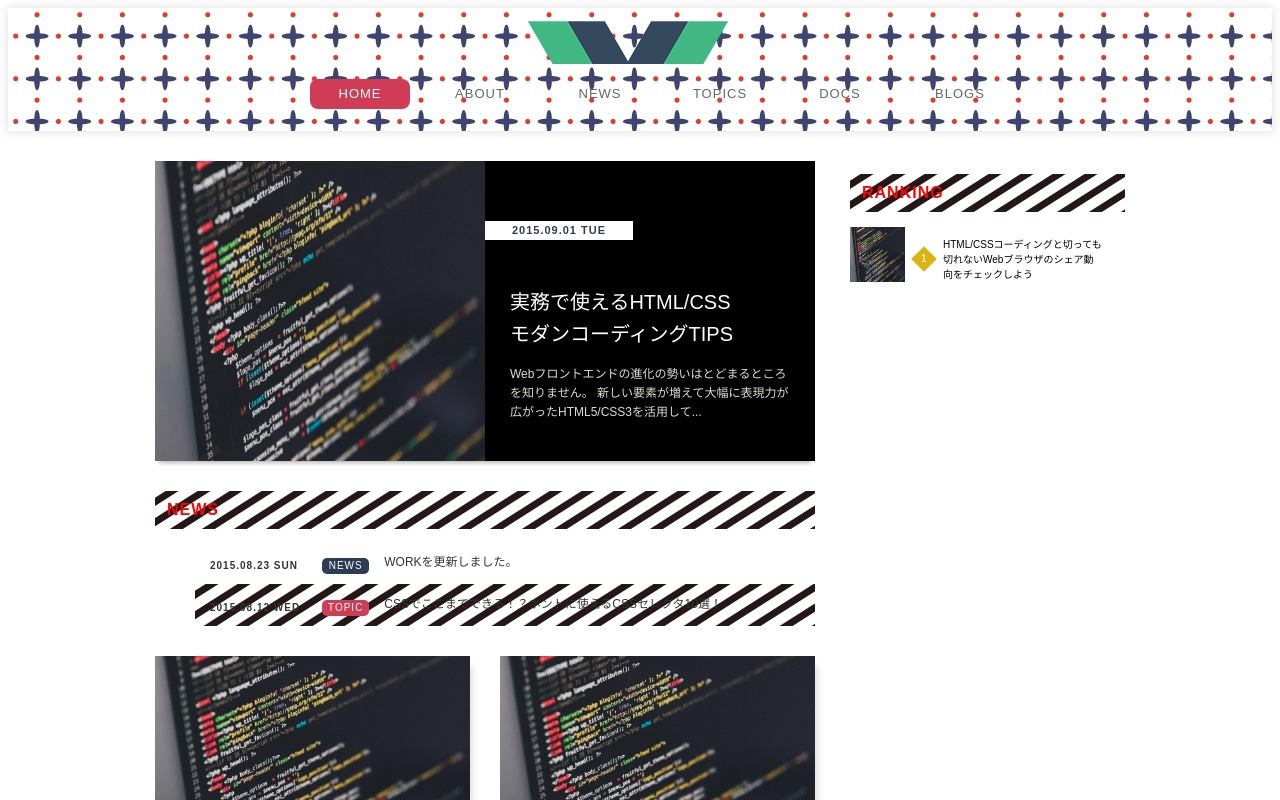
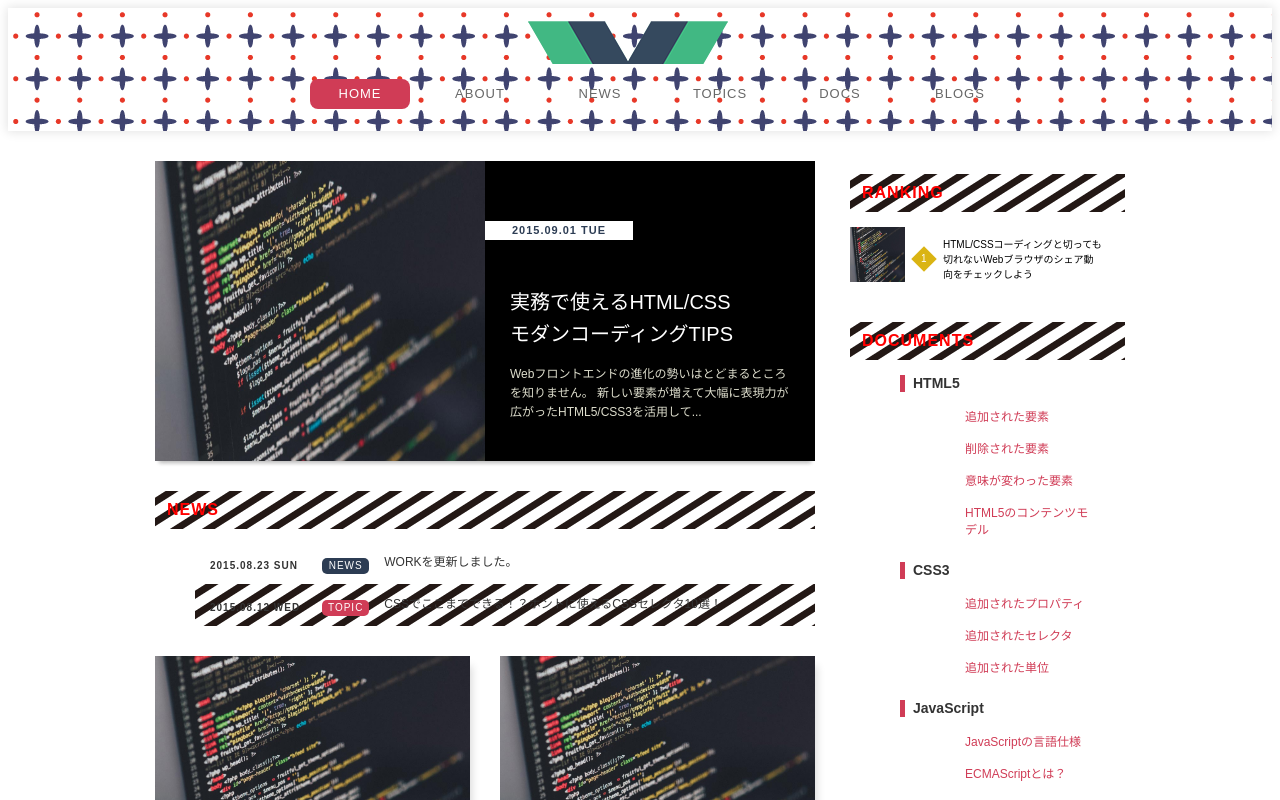
Before and after one commit to tobb422/spa-practive, a Vue app: page / in a window 1280 px wide. Shown: the top 800 px of the page. Built offline with nearby package versions, Linux system fonts and the light colour scheme.

Commit message:
ドキュ年と

```diff
--- a/src/components/SideMenu.vue
+++ b/src/components/SideMenu.vue
@@ -10,6 +10,38 @@
         </a>
       </li>
     </ol>
+    <h2 class="heading">DOCUMENTS</h2>
+    <ul class="documents">
+      <li>
+        <h3 class="title">HTML5</h3>
+        <ul>
+          <li><a href="#">追加された要素</a></li>
+          <li><a href="#">削除された要素</a></li>
+          <li><a href="#">意味が変わった要素</a></li>
+          <li><a href="#">HTML5のコンテンツモデル</a></li>
+        </ul>
+      </li>
+      <li>
+        <h3 class="title">CSS3</h3>
+        <ul>
+          <li><a href="#">追加されたプロパティ</a></li>
+          <li><a href="#">追加されたセレクタ</a></li>
+          <li><a href="#">追加された単位</a></li>
+        </ul>
+      </li>
+      <li>
+        <h3 class="title">JavaScript</h3>
+        <ul>
+          <li><a href="#">JavaScriptの言語仕様</a></li>
+          <li><a href="#">ECMAScriptとは？</a></li>
+          <li><a href="#">jQueryとは？</a></li>
+        </ul>
+      </li>
+      <li>
+        <h3 class="title">Sass, Less, Stylus</h3>
+        <p>準備中</p>
+      </li>
+    </ul>
   </div>
 </template>
 
@@ -105,4 +137,38 @@
     transform: rotate(-45deg);
   }
 }
+
+.documents {
+  margin: 10px 10px 30px;
+}
+
+.documents, .documents ul {
+  list-style-type: none;
+}
+
+.documents > li .title {
+  margin: 15px 0;
+  padding-left: 8px;
+  border-left: 5px solid #d03c56;
+  font-size: 1.4rem;
+  line-height: 1.2;
+}
+
+.documents > li + li {
+  margin-top: 25px;
+}
+
+.documents > li ul {
+  margin: 15px;
+}
+
+.documents > li ul > li {
+  margin-bottom: 15px;
+  padding-left: 10px;
+}
+
+.documents a:hover {
+  text-decoration: underline;
+}
+
 </style>
```
